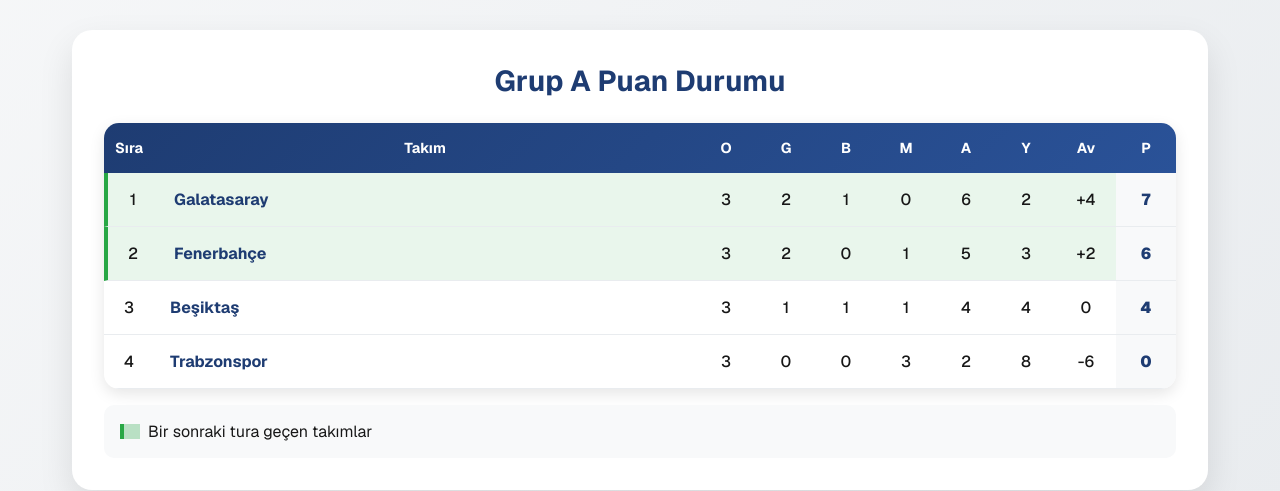
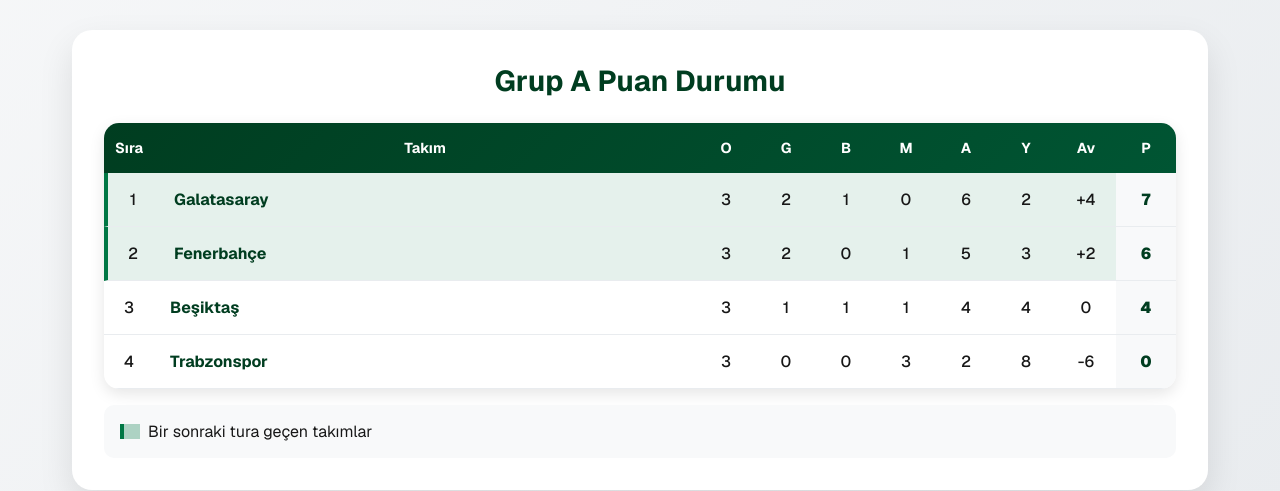
Before and after one commit to AhmetDemirEvrensel/GoliumWebsite, a Next.js app: page /puan-durumu in a window 1280 px wide. Shown: the part 424-915 px from the top of the page. Built offline with nearby package versions, Linux system fonts and the light colour scheme.

Commit message:
Update puan durumu colors to match app's main green theme

```diff
--- a/src/app/kurallar/page.tsx
+++ b/src/app/kurallar/page.tsx
@@ -39,7 +39,7 @@
               <h2>Ödüller</h2>
               <ul>
                 <li>🏆 1. Takım: 150.000 TL + Bir sonraki turnuvaya ücretsiz katılım</li>
-                <li>🥈 2. Takım: Giriş ücretinin iadesi + Ücretsiz katılım hakkı</li>
+                <li>🥈 2. Takım: Bir sonraki turnuvaya ücretsiz katılım</li>
                 <li>🥉 3. Takım: Bir sonraki turnuvaya ücretsiz katılım</li>
               </ul>
             </section>
@@ -50,7 +50,7 @@
                 <li>Takım başı en az 20 oyuncu</li>
                 <li>Kişi başı katılım ücreti: 1000 TL</li>
                 <li>Takım başı minimum ödeme: 20.000 TL</li>
-                <li>Aktif lisaneli oyuncular turnuvaya katılamaz. (Son 1 yıl içinde TFF lisanslı maçta oynamış kişiler elendir)</li>
+                <li>Aktif lisanslı oyuncular turnuvaya katılamaz. (Son 1 yıl içinde TFF lisanslı maçta oynamış kişiler elenir)</li>
               </ul>
             </section>
 
--- a/src/app/puan-durumu/page.module.css
+++ b/src/app/puan-durumu/page.module.css
@@ -83,7 +83,7 @@
 }
 
 .groupButton:hover:not(.activeGroup) {
-  border-color: #1e3c72;
+  border-color: #003D20;
   transform: translateY(-2px);
 }
 
@@ -97,7 +97,7 @@
 .groupTitle {
   font-size: 1.8rem;
   font-weight: 700;
-  color: #1e3c72;
+  color: #003D20;
   margin-bottom: 1.5rem;
   text-align: center;
 }
@@ -112,7 +112,7 @@
 .tableHeader {
   display: grid;
   grid-template-columns: 50px 1fr repeat(8, 60px);
-  background: linear-gradient(135deg, #1e3c72 0%, #2a5298 100%);
+  background: linear-gradient(135deg, #003D20 0%, #005533 100%);
   color: white;
   font-weight: 700;
 }
@@ -135,8 +135,8 @@
 }
 
 .qualifiedRow {
-  background: rgba(40, 167, 69, 0.1);
-  border-left: 4px solid #28a745;
+  background: rgba(0, 119, 68, 0.1);
+  border-left: 4px solid #007744;
 }
 
 .cell {
@@ -148,7 +148,7 @@
 .teamCell {
   padding: 1rem 1rem;
   font-weight: 700;
-  color: #1e3c72;
+  color: #003D20;
   text-align: left;
 }
 
@@ -156,7 +156,7 @@
   padding: 1rem 0.5rem;
   text-align: center;
   font-weight: 900;
-  color: #1e3c72;
+  color: #003D20;
   background: #f8f9fa;
 }
 
@@ -176,8 +176,8 @@
 .qualifiedIndicator {
   width: 20px;
   height: 15px;
-  background: rgba(40, 167, 69, 0.3);
-  border-left: 4px solid #28a745;
+  background: rgba(0, 119, 68, 0.3);
+  border-left: 4px solid #007744;
 }
 
 .matchesList {
@@ -195,7 +195,7 @@
 }
 
 .matchCard:hover {
-  border-color: #1e3c72;
+  border-color: #003D20;
   transform: translateY(-2px);
 }
 
@@ -208,7 +208,7 @@
 
 .homeTeam, .awayTeam {
   font-weight: 700;
-  color: #1e3c72;
+  color: #003D20;
   flex: 1;
   text-align: center;
 }
@@ -229,7 +229,7 @@
 
 .vs {
   background: linear-gradient(135deg, #ffd700 0%, #ffed4a 100%);
-  color: #1e3c72;
+  color: #003D20;
   padding: 0.5rem 1rem;
   border-radius: 20px;
   font-weight: 900;
@@ -243,7 +243,7 @@
 
 .matchDate {
   font-weight: 600;
-  color: #1e3c72;
+  color: #003D20;
 }
 
 .matchTime {
```
